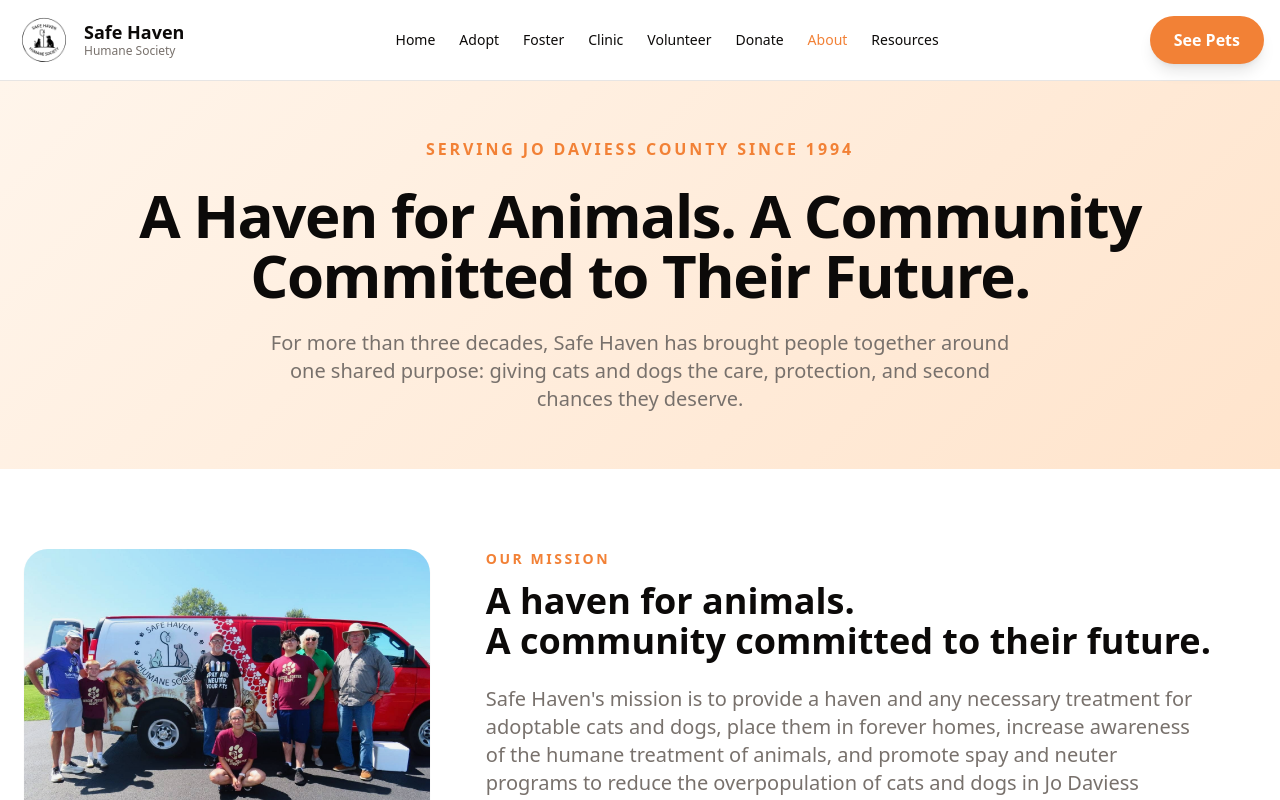
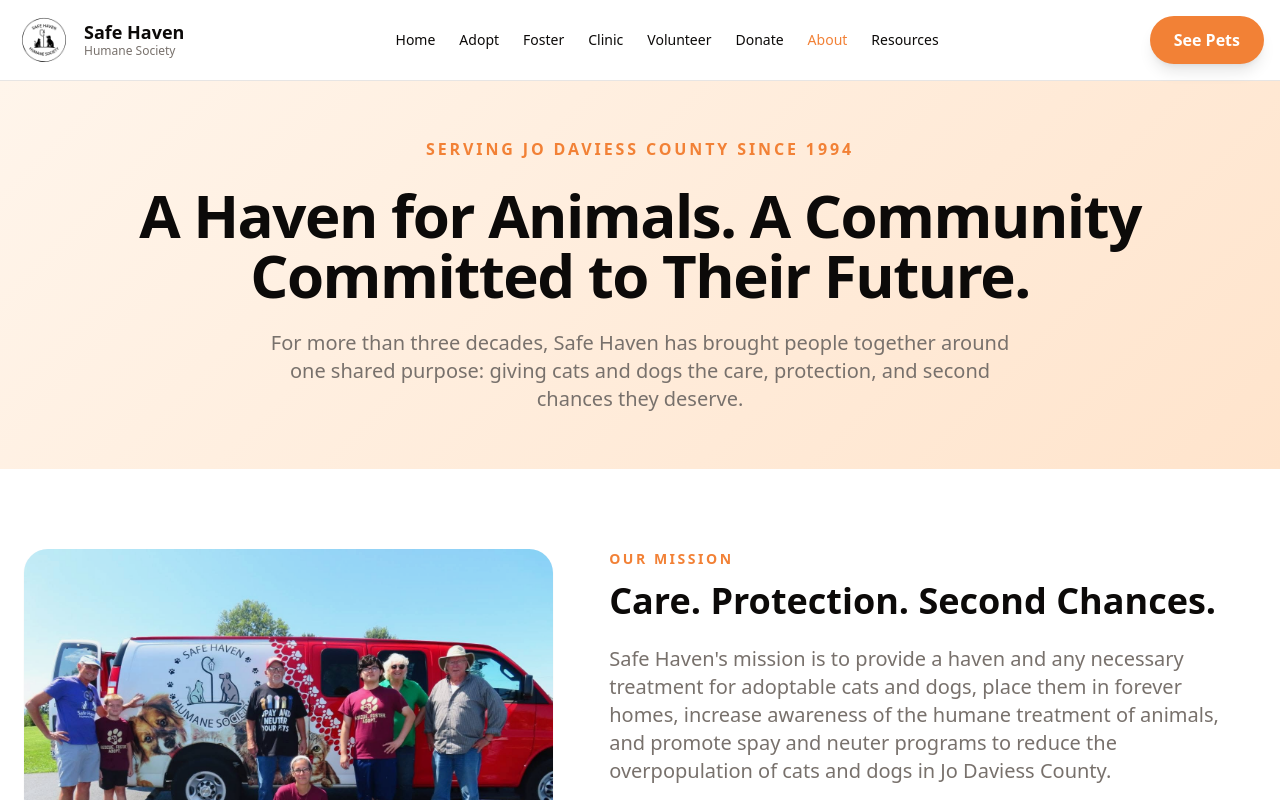
Before and after one commit to 7nqwsvhv99-hash/safe-haven-site, a Next.js app: page /about in a window 1280 px wide. Shown: the top 800 px of the page. Built offline with nearby package versions, Linux system fonts and the light colour scheme.

Commit message:
Refine About mission heading

```diff
--- a/src/app/about/page.tsx
+++ b/src/app/about/page.tsx
@@ -101,8 +101,7 @@ export default function AboutPage() {
                   Our Mission
                 </p>
                 <h2 className="text-3xl lg:text-[32px] xl:text-4xl font-bold mb-6 leading-tight">
-                  <span className="lg:block lg:whitespace-nowrap">A haven for animals.</span>
-                  <span className="lg:block lg:whitespace-nowrap">A community committed to their future.</span>
+                  Care. Protection. Second Chances.
                 </h2>
                 <p className="text-lg md:text-xl text-muted-foreground leading-relaxed">
                   Safe Haven&apos;s mission is to provide a haven and any necessary treatment for adoptable
```
